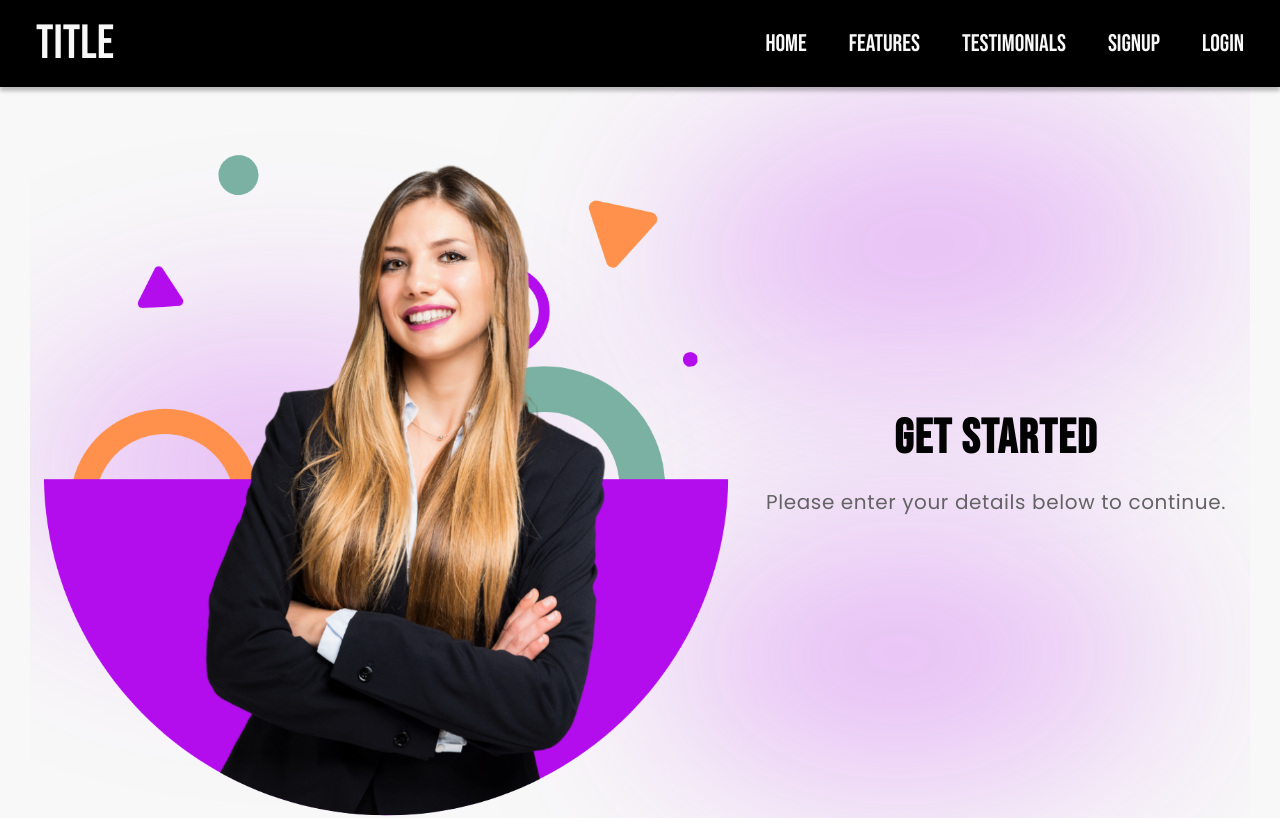
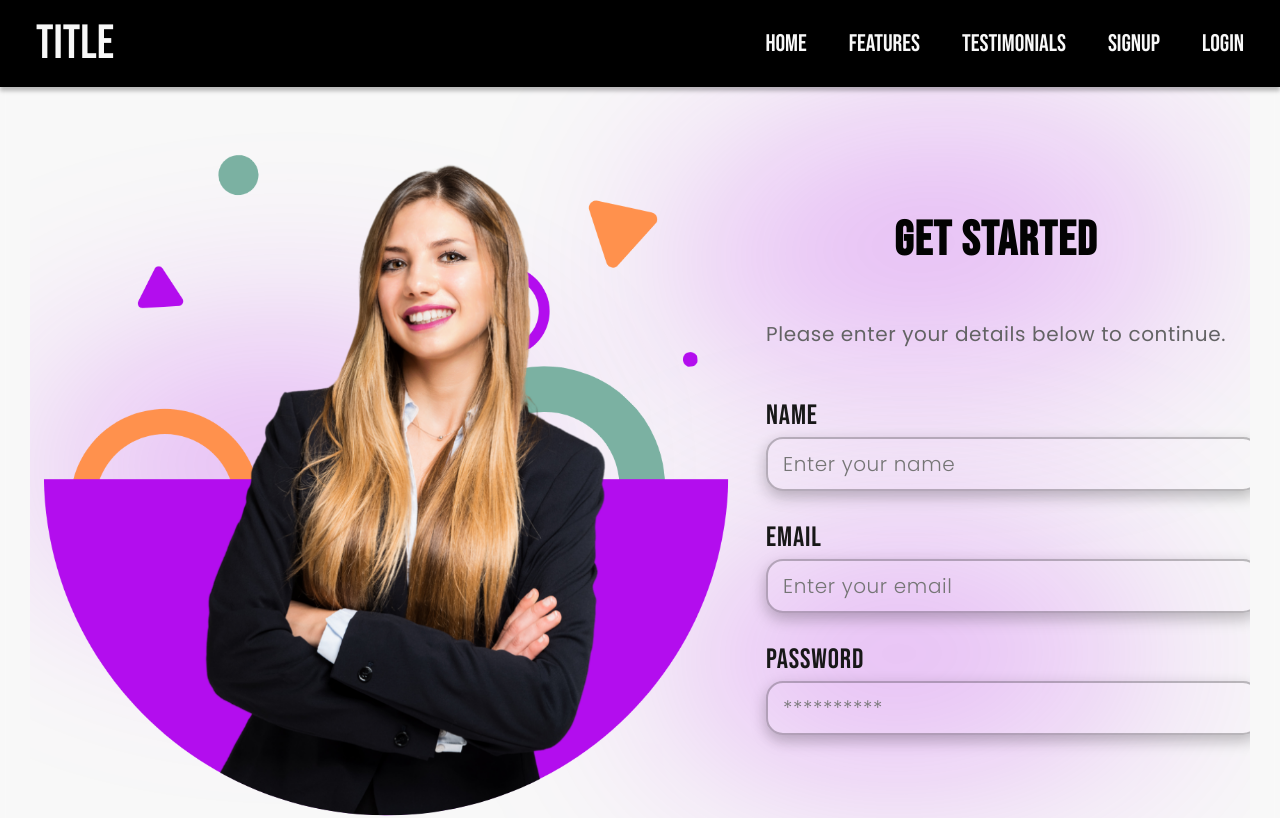
Before and after one commit to Siddhant654321/resume_builder, a React (Vite) app: page /signup in a window 1280 px wide. Shown: the top 818 px of the page. Built offline with nearby package versions, Linux system fonts and the light colour scheme.

Commit message:
added input fields in signup page and fixed a small bug in inputfield component

```diff
--- a/src/Screens/Auth.css
+++ b/src/Screens/Auth.css
@@ -44,3 +44,9 @@
     bottom: 5%;
     right: 4%;
 }
+
+.auth_container form {
+    display: flex;
+    flex-direction: column;
+    gap: 30px;
+}
--- a/src/Screens/SignUp.jsx
+++ b/src/Screens/SignUp.jsx
@@ -1,24 +1,68 @@
 import './Auth.css';
 import signup_image from '../assets/signup_image.png';
 import BlurredSVG from '../components/BlurredSVG';
+import InputField from '../components/InputField';
+import { useState } from 'react';
 
 const SignUp = () => {
+
+  const [inputValue, setInputValue] = useState(() => ({
+    name: '',
+    email: '',
+    password: '',
+  }));
+
+  console.log(inputValue)
   return (
-    <main className='auth_container'>
-        <BlurredSVG className='blurred_svg auth_ellipse_1' width={547} height={264} />
-        <BlurredSVG className='blurred_svg auth_ellipse_2' width={642} height={311} />
-        <BlurredSVG className='blurred_svg auth_ellipse_3' width={539} height={260} />
-        <img src={signup_image} alt='' />
+    <main className="auth_container">
+      <BlurredSVG
+        className="blurred_svg auth_ellipse_1"
+        width={547}
+        height={264}
+      />
+      <BlurredSVG
+        className="blurred_svg auth_ellipse_2"
+        width={642}
+        height={311}
+      />
+      <BlurredSVG
+        className="blurred_svg auth_ellipse_3"
+        width={539}
+        height={260}
+      />
+      <img src={signup_image} alt="" />
       <div>
         <form>
           <h2>GET STARTED</h2>
           <p>Please enter your details below to continue.</p>
           <form>
-
+            <InputField
+              title="NAME"
+              placeholder="Enter your name"
+              inputValue={inputValue}
+              field="name"
+              setInputValue={setInputValue}
+            />
+            <InputField
+              title="EMAIL"
+              type='email'
+              placeholder="Enter your email"
+              inputValue={inputValue}
+              field="email"
+              setInputValue={setInputValue}
+            />
+            <InputField
+              title="PASSWORD"
+              type='password'
+              placeholder="**********"
+              inputValue={inputValue}
+              field="password"
+              setInputValue={setInputValue}
+            />
           </form>
         </form>
       </div>
     </main>
-  )
+  );
 }
 export default SignUp
--- a/src/components/InputField.jsx
+++ b/src/components/InputField.jsx
@@ -4,7 +4,7 @@ const InputField = ({ title, placeholder, type="text", inputValue, field, setInp
   return (
     <div className='input_field'>
         <h3>{title}</h3>
-        <input placeholder={placeholder} type={type} value={inputValue.field} onChange={(e) => setInputValue(prev => ({...prev, field: e.target.value}))} />
+        <input placeholder={placeholder} type={type} value={inputValue[field]} onChange={(e) => setInputValue(prev => ({...prev, [field]: e.target.value}))} />
     </div>
   )
 }
```
Lines whose indentation alone changed are shown as unchanged.
